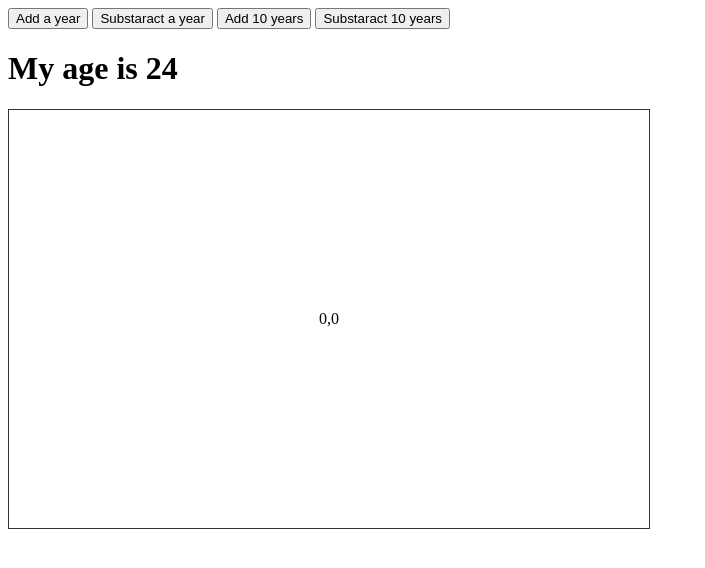
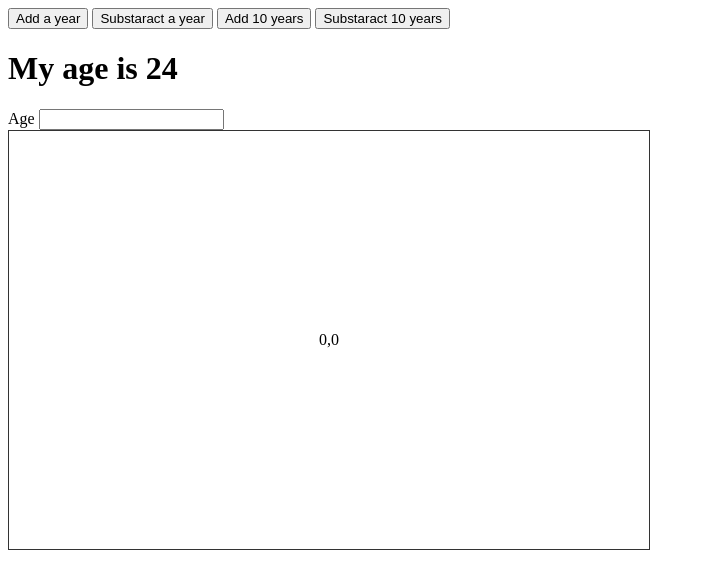
Before and after one commit to Greensahil/vuejs, a plain HTML site: page index.html in a window 1280 px wide. Shown: the whole page, without its empty margins (0-705 px from the left). Drawn offline with nearby package versions, Linux system fonts and the light colour scheme.

Commit message:
keyboard modifiers and binding

```diff
--- a/app.js
+++ b/app.js
@@ -15,6 +15,9 @@ new Vue({
         updateXY:function(event){
             this.x= event.offsetX,
             this.y=event.offsetY
+        },
+        logName:function(){
+            console.log('You entered your name')
         }
         }
 
--- a/index.html
+++ b/index.html
@@ -14,6 +14,9 @@
         <button v-on:dblclick="add(10)">Add 10 years</button>
         <button v-on:dblclick="subtract(10)">Substaract 10 years</button>
         <h1>My age is {{age}}</h1>
+        <label>Age</label>
+        <input type="text" v-on:keyup.alt.enter="logName">
+
 
         <div id="canvas" v-on:mousemove="updateXY">
                 {{ x }},{{ y }}
```
